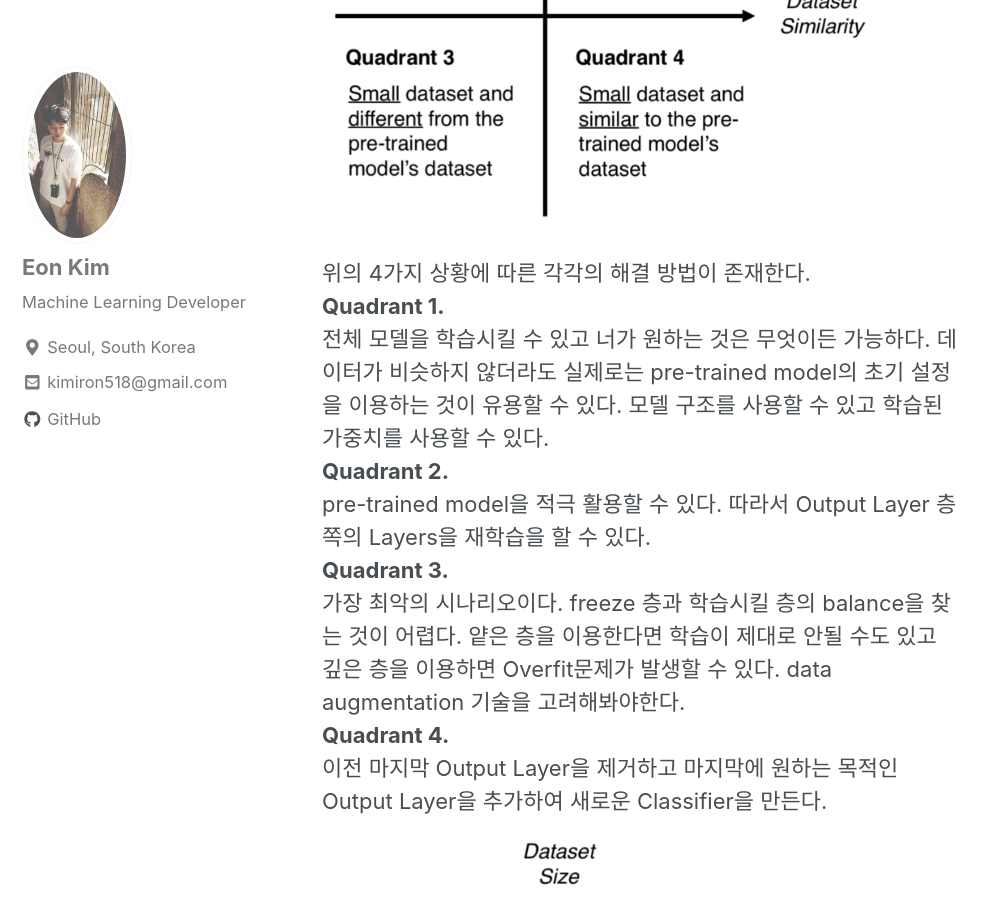
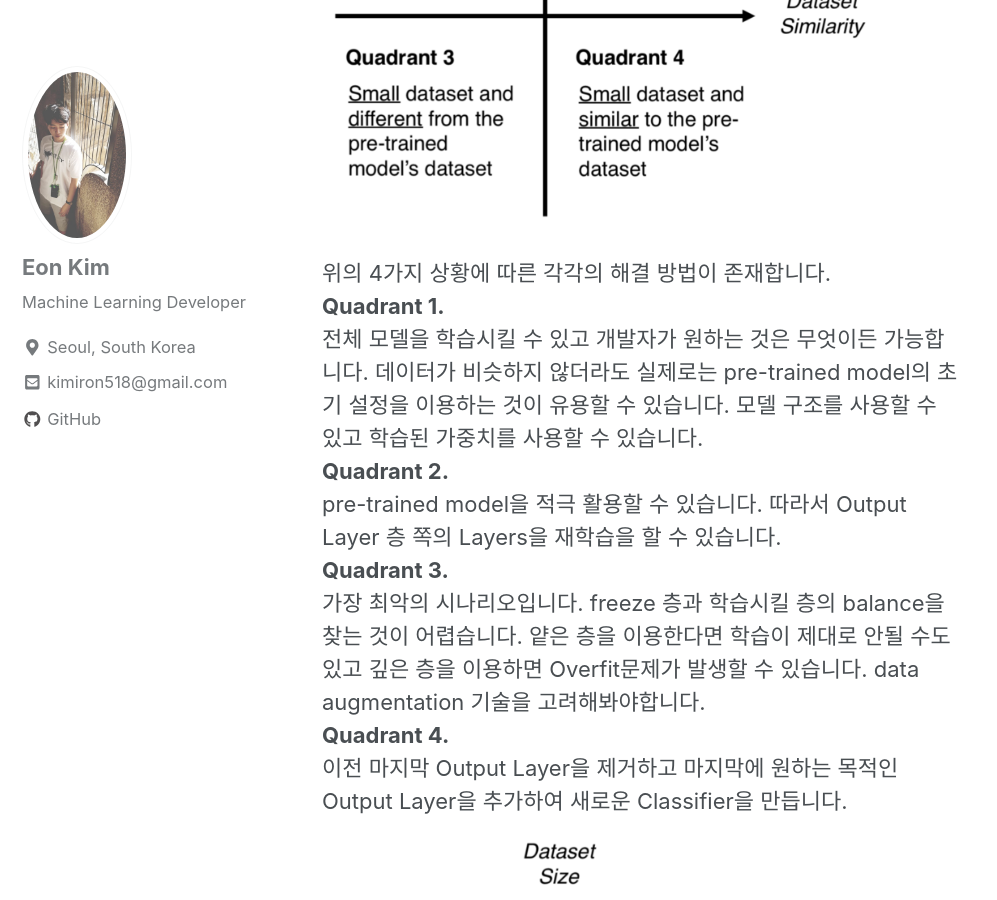
Before and after one commit to thisisiron/thisisiron.github.io, a Jekyll site: the page built from _posts/MachineLearning/2018-12-31-Transfer Learning.md, in a window 1280 px wide and 900 px high, scrolled down 2645 px. Shown: the whole window, without its empty margins (0-997 px from the left). Built offline with Jekyll 4.4.1, drawn with Linux system fonts in a browser that asks for light colours; cached includes are drawn as plain includes; nearby versions of some CDN libraries; formulas are drawn with MathJax 3; some of the changed text lies outside the part shown.

Commit message:
update end-to-end

```diff
--- a/_posts/MachineLearning/2018-12-31-Transfer Learning.md
+++ b/_posts/MachineLearning/2018-12-31-Transfer Learning.md
@@ -7,7 +7,7 @@ categories: MachineLearning
 - 기존의 학습 모델로부터 마지막 층을 제거한 후 분류하고자 하는 적합한 층을 연결
 
 ## 언제 사용할까?
-충분한 데이터가 있다면 전체를 학습시킬 수 있지만, 데이터가 충분하지 않다면 기존의 모델에서 추가한 층에서만 학습을 진행 후 사용이 가능하다.
+충분한 데이터가 있다면 전체를 학습시킬 수 있지만, 데이터가 충분하지 않다면 기존의 모델에서 추가한 층에서만 학습을 진행 후 사용이 가능합니다.
 
 1. 전이 가능한 데이터는 많고 전이하려는 데이터가 적을 경우 자주 사용
 2. A와 B가 같은 Input을 가지는 경우 자주 사용
@@ -24,11 +24,11 @@ categories: MachineLearning
 - 기존의 학습되어 있는 층을 초기 값으로 재학습하거나 새로 추가하여 학습할 Layer
 
 예시
-1. 기존의 모델을 그대로 사용하는 경우, 기존 모델을 Freeze(동결)하고 Softmax 가중치만 학습하게 된다.
-2. 기존 모델 중 일부만 Freeze(동결)하고 이외의 것은 재학습시키거나 새로운 Hidden Layer을 추가할 수 있다.
+1. 기존의 모델을 그대로 사용하는 경우, 기존 모델을 Freeze(동결)하고 Softmax 가중치만 학습하게 됩니다.
+2. 기존 모델 중 일부만 Freeze(동결)하고 이외의 것은 재학습시키거나 새로운 Hidden Layer을 추가할 수 있습니다.
 
-## 그러면 어떻게 사용할까?
-아래 그림과 같이 4가지 상황이 있다.<br>
+## 상황에 따른 사용법
+아래 그림과 같이 4가지 상황이 있습니다.<br>
 **Quadrant 1.** <br>
 많은 데이터를 갖고 있지만 pre-trained model의 데이터와는 다른 경우<br>
 **Quadrant 2.** <br>
@@ -40,17 +40,17 @@ categories: MachineLearning
 
 <img src="/assets/images/Size_Similarity_matrix.png">
 
-위의 4가지 상황에 따른 각각의 해결 방법이 존재한다.<br>
+위의 4가지 상황에 따른 각각의 해결 방법이 존재합니다.<br>
 **Quadrant 1.** <br>
-전체 모델을 학습시킬 수 있고 너가 원하는 것은 무엇이든 가능하다. 데이터가 비슷하지 않더라도 실제로는 pre-trained model의 초기 설정을 이용하는 것이 유용할 수 있다. 모델 구조를 사용할 수 있고 학습된 가중치를 사용할 수 있다.<br>
+전체 모델을 학습시킬 수 있고 개발자가 원하는 것은 무엇이든 가능합니다. 데이터가 비슷하지 않더라도 실제로는 pre-trained model의 초기 설정을 이용하는 것이 유용할 수 있습니다. 모델 구조를 사용할 수 있고 학습된 가중치를 사용할 수 있습니다.<br>
 **Quadrant 2.** <br>
-pre-trained model을 적극 활용할 수 있다. 따라서 Output Layer 층 쪽의 Layers을 재학습을 할 수 있다.<br>
+pre-trained model을 적극 활용할 수 있습니다. 따라서 Output Layer 층 쪽의 Layers을 재학습을 할 수 있습니다.<br>
 **Quadrant 3.** <br>
-가장 최악의 시나리오이다. freeze 층과 학습시킬 층의 balance을 찾는 것이 어렵다. 얕은 층을 이용한다면 학습이 제대로 안될 수도 있고 깊은 층을 이용하면 Overfit문제가 발생할 수 있다. data augmentation 기술을 고려해봐야한다.<br>
+가장 최악의 시나리오입니다. freeze 층과 학습시킬 층의 balance을 찾는 것이 어렵습니다. 얕은 층을 이용한다면 학습이 제대로 안될 수도 있고 깊은 층을 이용하면 Overfit문제가 발생할 수 있습니다. data augmentation 기술을 고려해봐야합니다.<br>
 **Quadrant 4.** <br>
-이전 마지막 Output Layer을 제거하고 마지막에 원하는 목적인 Output Layer을 추가하여 새로운 Classifier을 만든다.<br>
+이전 마지막 Output Layer을 제거하고 마지막에 원하는 목적인 Output Layer을 추가하여 새로운 Classifier을 만듭니다.<br>
 <img src="/assets/images/decision_map_transfer_learning.png">
 
-#### Reference
+### Reference
 [Size-Similarity matrix and decision map](https://towardsdatascience.com/transfer-learning-from-pre-trained-models-f2393f124751)<br>
 Coursera Deep Learning course - Andrew ng Professor
```
Also changed, not shown: _posts/MachineLearning/2019-01-13-End-to-End Learning.md (+2 -2 lines).
